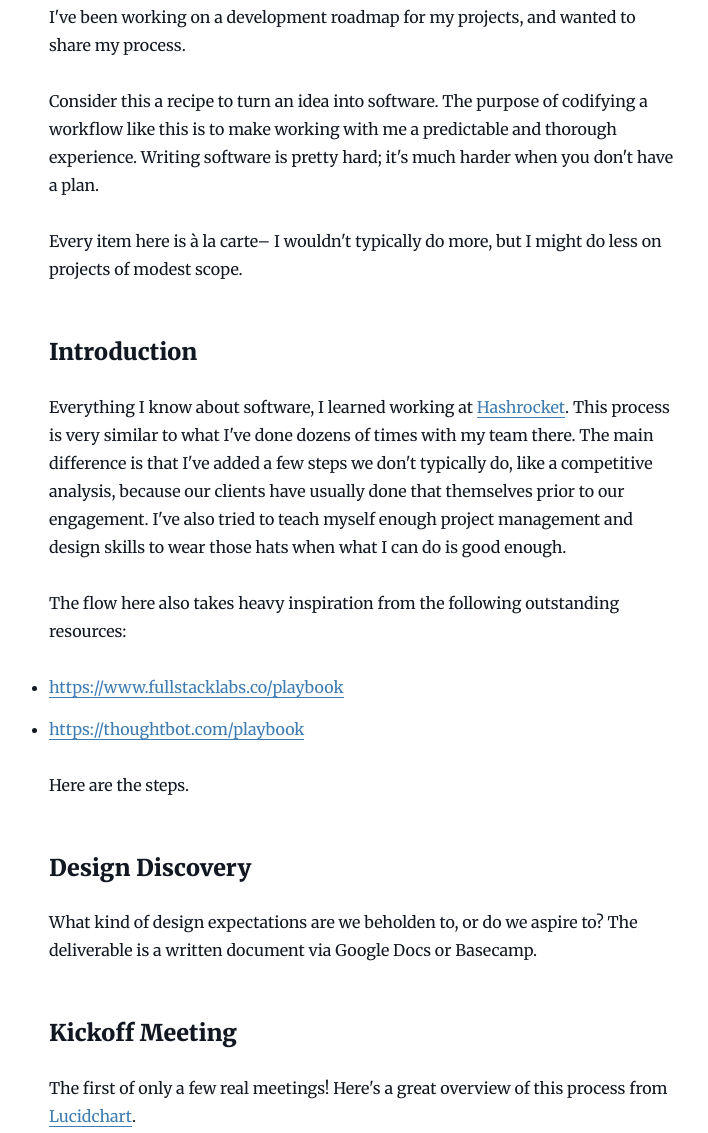
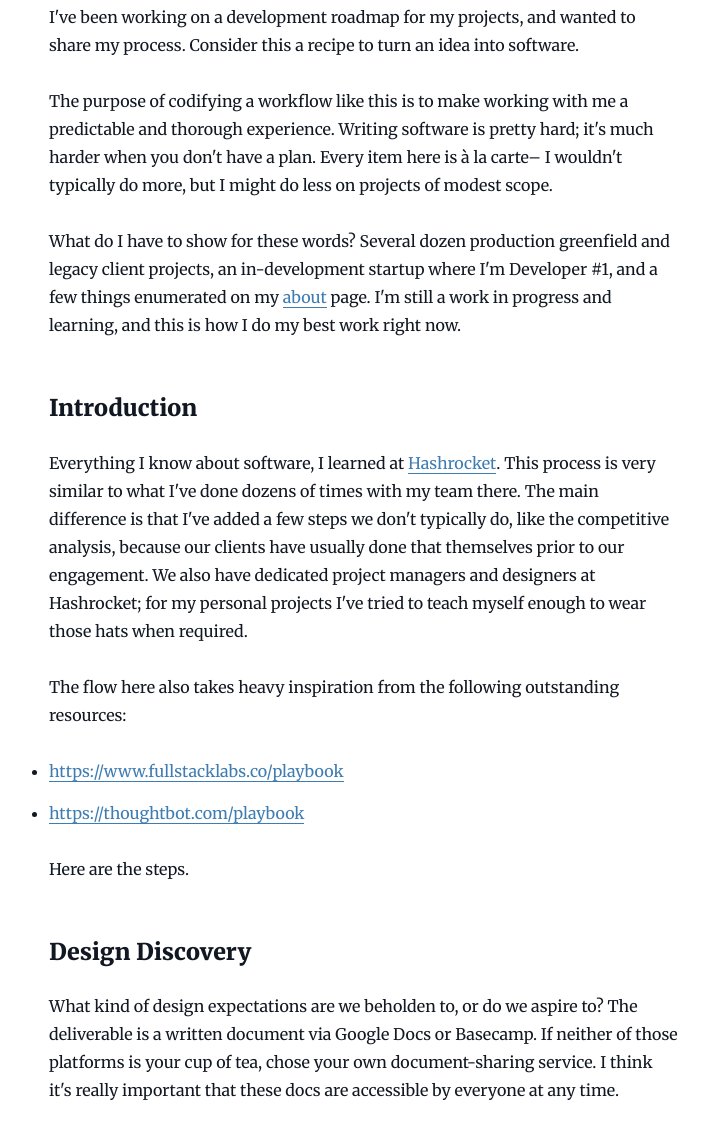
Before and after one commit to jwworth/jakeworth, a Gatsby site: page /my-development-roadmap/ in a window 1280 px wide. Shown: the part 192-1325 px from the top of the page, without its empty margins (276-984 px from the left). Built offline with nearby package versions, Linux system fonts and the light colour scheme; Gatsby itself is replaced by a stand-in of ours; some packages are replaced by stand-ins of ours.

Commit message:
User sees more information

```diff
--- a/content/blog/my-development-roadmap.md
+++ b/content/blog/my-development-roadmap.md
@@ -4,25 +4,27 @@
 ---
 
 I've been working on a development roadmap for my projects, and wanted to share
-my process.
+my process. Consider this a recipe to turn an idea into software.
 
-Consider this a recipe to turn an idea into software. The purpose of codifying
-a workflow like this is to make working with me a predictable and thorough
-experience. Writing software is pretty hard; it's much harder when you don't
-have a plan.
+The purpose of codifying a workflow like this is to make working with me a
+predictable and thorough experience. Writing software is pretty hard; it's much
+harder when you don't have a plan. Every item here is à la carte– I wouldn't
+typically do more, but I might do less on projects of modest scope.
 
-Every item here is à la carte– I wouldn't typically do more, but I might do
-less on projects of modest scope.
+What do I have to show for these words? Several dozen production greenfield and
+legacy client projects, an in-development startup where I'm Developer #1, and a
+few things enumerated on my [about](/about) page. I'm still a work in progress
+and learning, and this is how I do my best work right now.
 
 ### Introduction
 
-Everything I know about software, I learned working at [Hashrocket][hr]. This
-process is very similar to what I've done dozens of times with my team there.
-The main difference is that I've added a few steps we don't typically do, like
-a competitive analysis, because our clients have usually done that themselves
-prior to our engagement. I've also tried to teach myself enough project
-management and design skills to wear those hats when what I can do is good
-enough.
+Everything I know about software, I learned at [Hashrocket][hr]. This process
+is very similar to what I've done dozens of times with my team there.  The main
+difference is that I've added a few steps we don't typically do, like the
+competitive analysis, because our clients have usually done that themselves
+prior to our engagement. We also have dedicated project managers and designers
+at Hashrocket; for my personal projects I've tried to teach myself enough to
+wear those hats when required.
 
 The flow here also takes heavy inspiration from the following outstanding
 resources:
@@ -34,8 +36,11 @@
 
 ### Design Discovery
 
-What kind of design expectations are we beholden to, or do we aspire to?
-The deliverable is a written document via Google Docs or Basecamp.
+What kind of design expectations are we beholden to, or do we aspire to?  The
+deliverable is a written document via Google Docs or Basecamp. If neither of
+those platforms is your cup of tea, chose your own document-sharing service. I
+think it's really important that these docs are accessible by everyone at any
+time.
 
 ### Kickoff Meeting
 
@@ -46,7 +51,7 @@
 
 - Introductions
 - Project Background
-- Project Mission Statement: Short, articulate, and inspiring.
+- Project Mission Statement: Short, articulate, and inspiring
 - Scope
 - Development Roadmap Review
 - Roles
@@ -54,22 +59,22 @@
 - Questions
 - Next Steps
 
-The deliverable is a productive meeting and notes with action items from the meeting.
+The deliverable is a productive meeting and notes with actionable action items.
 
 ### Competitive Analysis
 
-What are the other folks doing? The deliverable is an Airtable spreadsheet.
+What are the other folks doing? The deliverable is an spreadsheet.
 
 ### User personas
 
 Who are our users? We'll brainstorm demographic data about them. The deliverable is
-an Airtable spreadsheet.
+an spreadsheet.
 
 ### Technical Discovery
 
-What kind of technology do we want to use? Which [choose boring
-technologies][boring] are we going to use, and are we planning to spend any
-innovation credits? The deliverable is a written document.
+What kind of technology do we want to use? Which [boring technologies][boring]
+are we going to use, and are we planning to spend any innovation credits? The
+deliverable is a written document.
 
 ### UX Design
 
@@ -105,7 +110,8 @@
 
 ### Conclusion
 
-That's it! I plan to update the workflow periodically as I continue to ship and refine.
+That's it! I plan to update the workflow periodically as I continue to ship and
+refine. I hope this was helpful, and keep building.
 
 [boring]:https://mcfunley.com/choose-boring-technology
 [iceberg]: https://www.joelonsoftware.com/2002/02/13/the-iceberg-secret-revealed/
```
